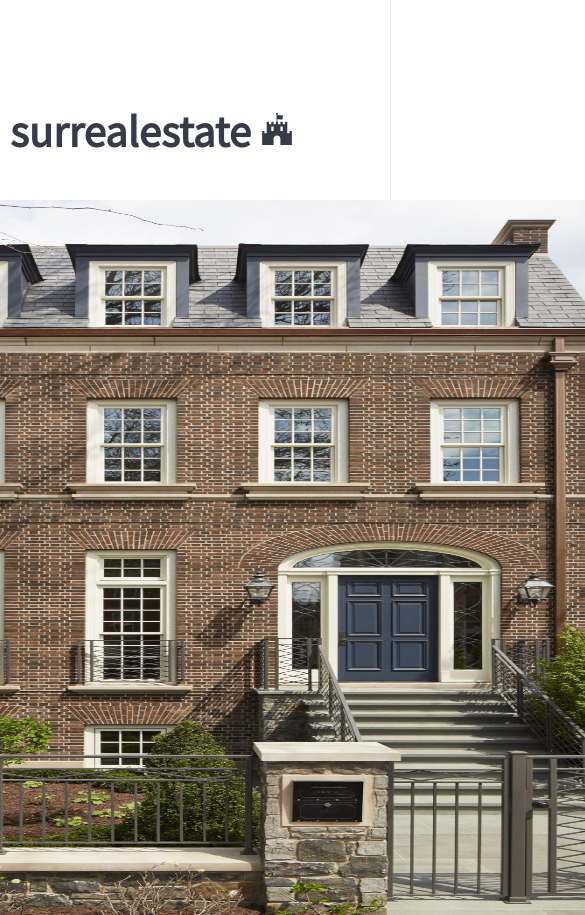
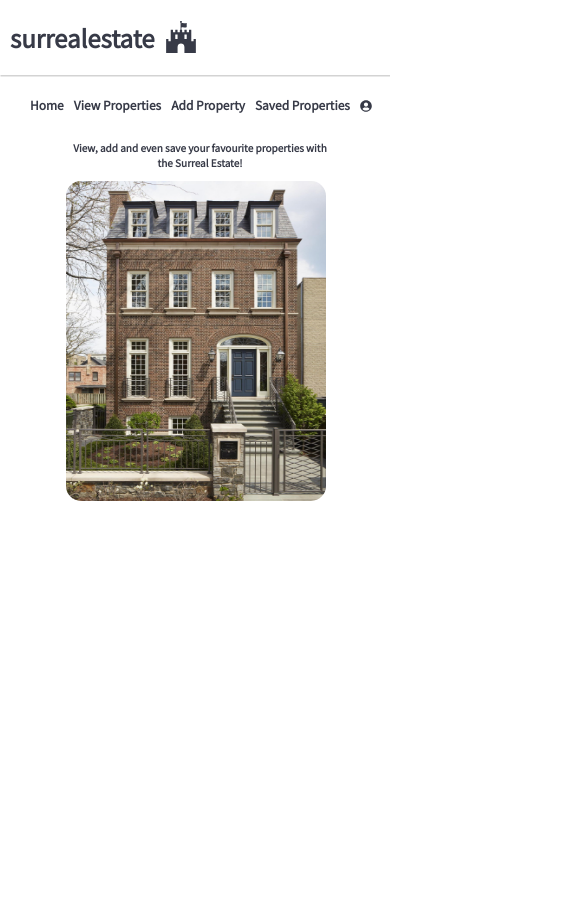
Before and after one commit to Shelby568/surreal-estate, a React (Create React App) app: page / in a window 390 px wide. Shown: the top 915 px of the page, 585 px wide, since content can reach past the window. After the commit the page ends 844 px from the top, so only its background shows below. Built offline with nearby package versions, Linux system fonts and the light colour scheme.

Commit message:
added media queries

```diff
--- a/src/components/NavBar.js
+++ b/src/components/NavBar.js
@@ -19,12 +19,12 @@ const NavBar = ({ onLogin, userID, onLogout }) => {
       height: '9%',
       width: '11%',
       top: '20%',
-      left: '90%',
+      left: '50%',
       right: 'auto',
       bottom: 'auto',
       marginRight: '-50%',
       transform: 'translate(-50%, -50%)',
-      overflow: 'hidden',
+      overflow: 'auto',
     },
   };
 
@@ -56,6 +56,7 @@ const NavBar = ({ onLogin, userID, onLogout }) => {
           <button type="button" className="login-button" onClick={() => { openModal(); }}><FontAwesomeIcon icon={faUserCircle} /></button>
         </li>
       </ul>
+      <div className="login-modal">
         <Modal
           shouldCloseOnOverlayClick
           isOpen={modalIsOpen}
@@ -75,6 +76,7 @@ const NavBar = ({ onLogin, userID, onLogout }) => {
             )}
         </Modal>
       </div>
+    </div>
   );
 };
 
--- a/src/styles/AddProperty.css
+++ b/src/styles/AddProperty.css
@@ -75,3 +75,15 @@
 .add-button:hover {
     background-color: #00004e;
 }
+
+
+@media only screen and (max-width: 400px) {
+    .form {
+        width: 300px;
+        margin: 20px;
+    }
+
+    .addProperty {
+        background-image: none;
+    }
+}
--- a/src/styles/Home.css
+++ b/src/styles/Home.css
@@ -1,6 +1,13 @@
+.homepage {
+    width: 50%;
+    height: 715px;
+    overflow: hidden;
+}
+
 .homepage-box {
-    display: flex;
-    justify-content: center;
+    height: 715px;
+    position: absolute;
+    left: 33.33%;
 }
 
 .homepage-text {
@@ -11,9 +18,27 @@
 }
 
 img {
-    width: 1050px;
-    height: 715px;
+    max-width: 100%;
+    height: 45em;
+    width: 50em;
     position: absolute;
-    top: 200px;
+    top: 12%;
     border-radius: 15px;
+    display: block;
 }
+
+@media only screen and (max-width: 400px) {
+     img  {
+        right: 4em;
+        height: 20em;
+        margin-top: 20px;
+    }
+    p {
+        position: relative;
+        right: 6em;
+        margin-top: 65px;
+    }
+    .homepage-text {
+        font-size: 10px;
+    }
+}
--- a/src/styles/Logo.css
+++ b/src/styles/Logo.css
@@ -11,3 +11,9 @@
     font-size: 2.5rem;
     padding-left: 10px;
 }
+
+@media only screen and (max-width: 400px) {
+    .title {
+        font-size: 1.5rem;
+    }
+}
--- a/src/styles/NavBar.css
+++ b/src/styles/NavBar.css
@@ -49,3 +49,17 @@ li a:hover {
   text-decoration-thickness: 5px;
   text-underline-offset: 10px;
 }
+
+
+@media only screen and (max-width: 400px) {
+  .navbar-links {
+    position: absolute;
+    left: -15px;
+    top: 65px;
+  }
+
+  li a, .login-button {
+    font-size: 0.75rem;
+    padding: 5px;
+  }
+}
--- a/src/styles/PropertyCard.css
+++ b/src/styles/PropertyCard.css
@@ -6,6 +6,10 @@
    border: solid;
    border-radius: 6px;
    box-shadow: 3px 3px #d3d3d3;
+   margin-top: 5px;
+   min-width: 325px;
+   max-width: 325px;
+   max-height: 400px;
 }
 
 .propCard {
@@ -15,7 +19,7 @@
    padding: 20px;
 }
 
-.picture, .bedroom {
+.picture, .bedroom, .bathroom {
     color: #373a47;
 }
 
@@ -33,3 +37,9 @@
    border-radius: 6px;
    cursor: pointer;
 }
+
+@media only screen and (max-width: 400px) {
+   .propertyCard {
+      margin-top: 25px;
+   }
+}
--- a/src/styles/SideBar.css
+++ b/src/styles/SideBar.css
@@ -38,3 +38,9 @@
 .sidebar-title {
     font-weight: bold;
 }
+
+@media only screen and (max-width: 400px) {
+    .sidebar {
+        display: none;
+    }
+}
```
Also changed, not shown: src/components/LoginModal.js (deleted). Lines whose indentation alone changed are shown as unchanged.
